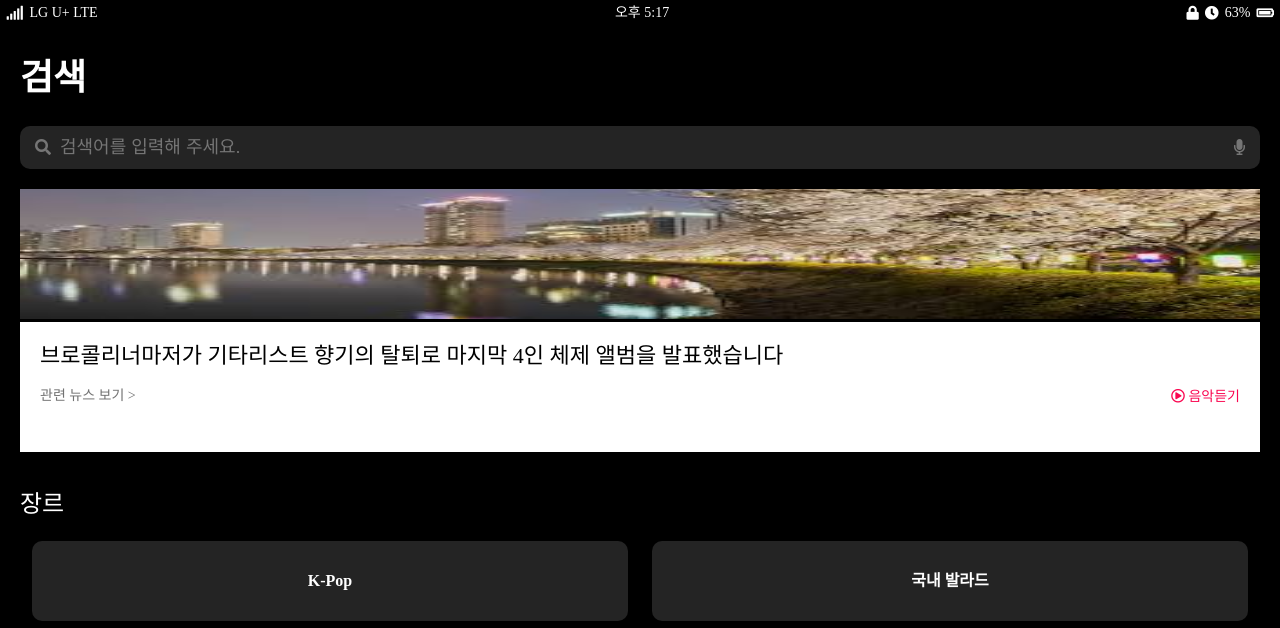
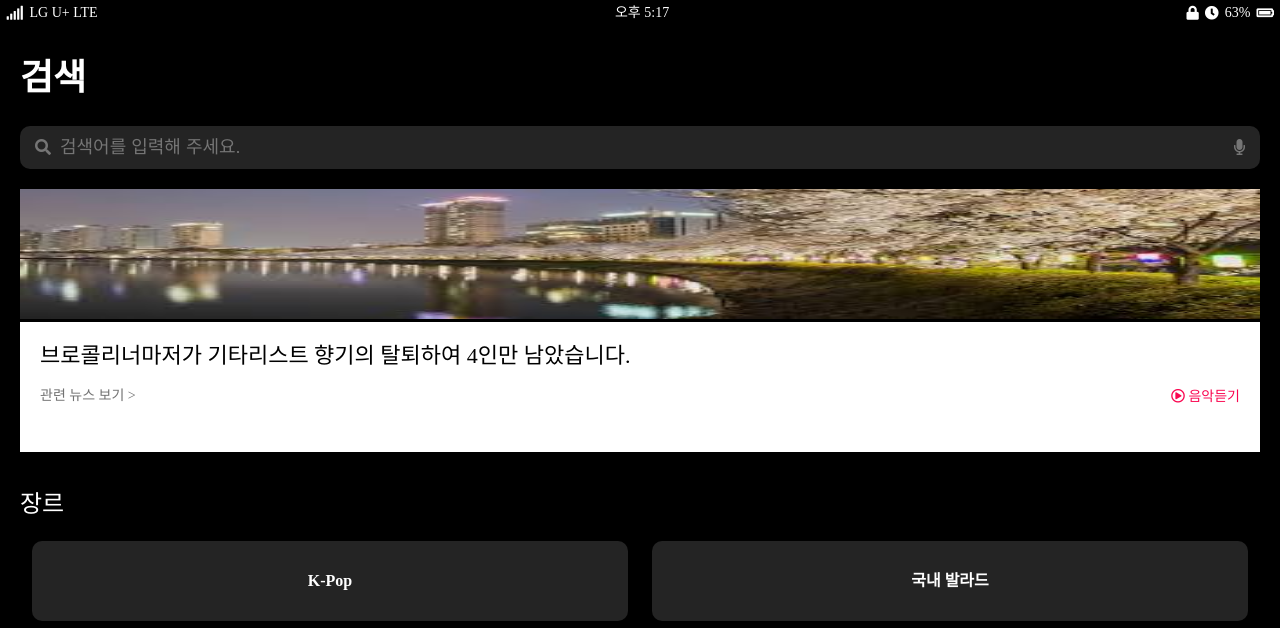
Before and after one commit to dydtjq94/vibe_music_player, a plain HTML site: page search.html in a window 1280 px wide. Shown: the top 628 px of the page. Drawn offline with Linux system fonts and the light colour scheme.

Commit message:
Update search.html

```diff
--- a/search.html
+++ b/search.html
@@ -59,8 +59,7 @@
           <img src="images/image9.jpeg" class="" width="100%" height="130px" />
           <div class="contents__search-content">
             <div class="search-content-title">
-              브로콜리너마저가 기타리스트 향기의 탈퇴로 마지막 4인 체제 앨범을
-              발표했습니다
+              브로콜리너마저가 기타리스트 향기의 탈퇴하여 4인만 남았습니다.
             </div>
             <div class="search-content-sub">
               <div class="search__sub__news">관련 뉴스 보기 ></div>
```
